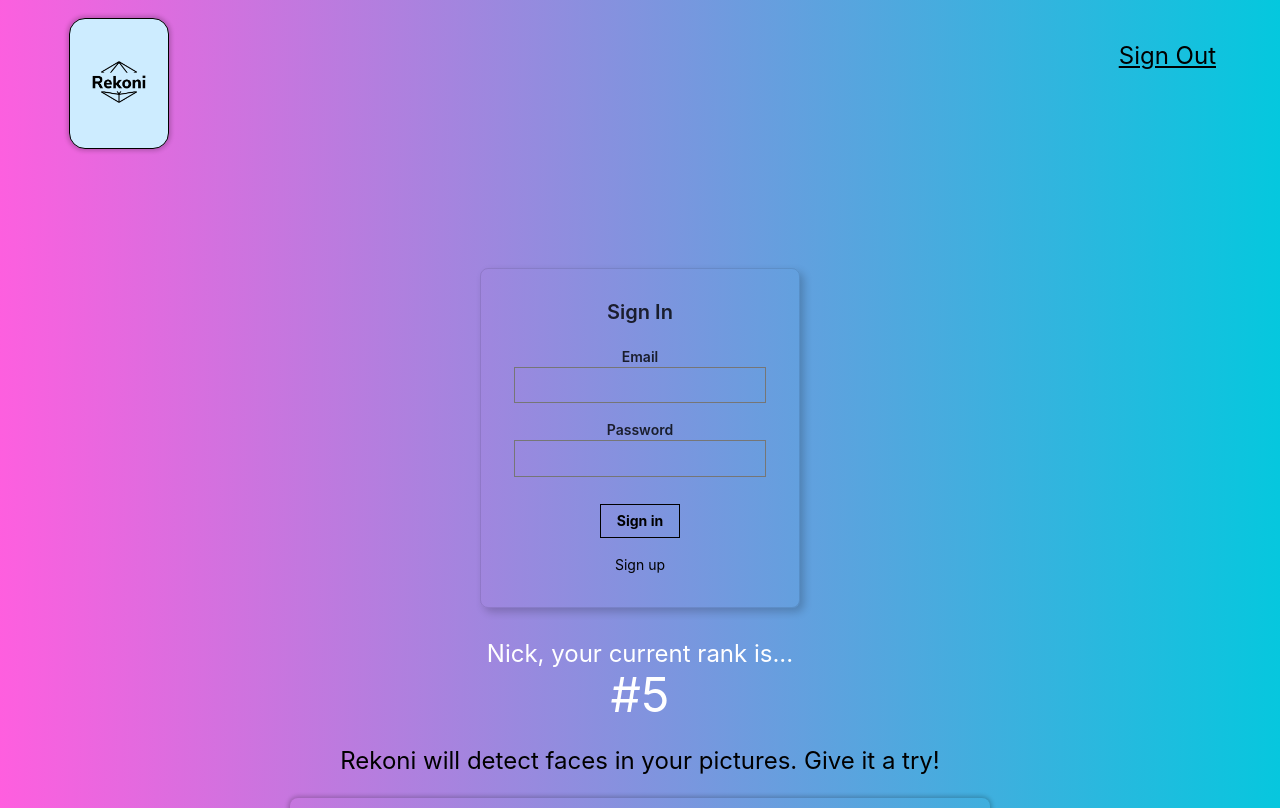
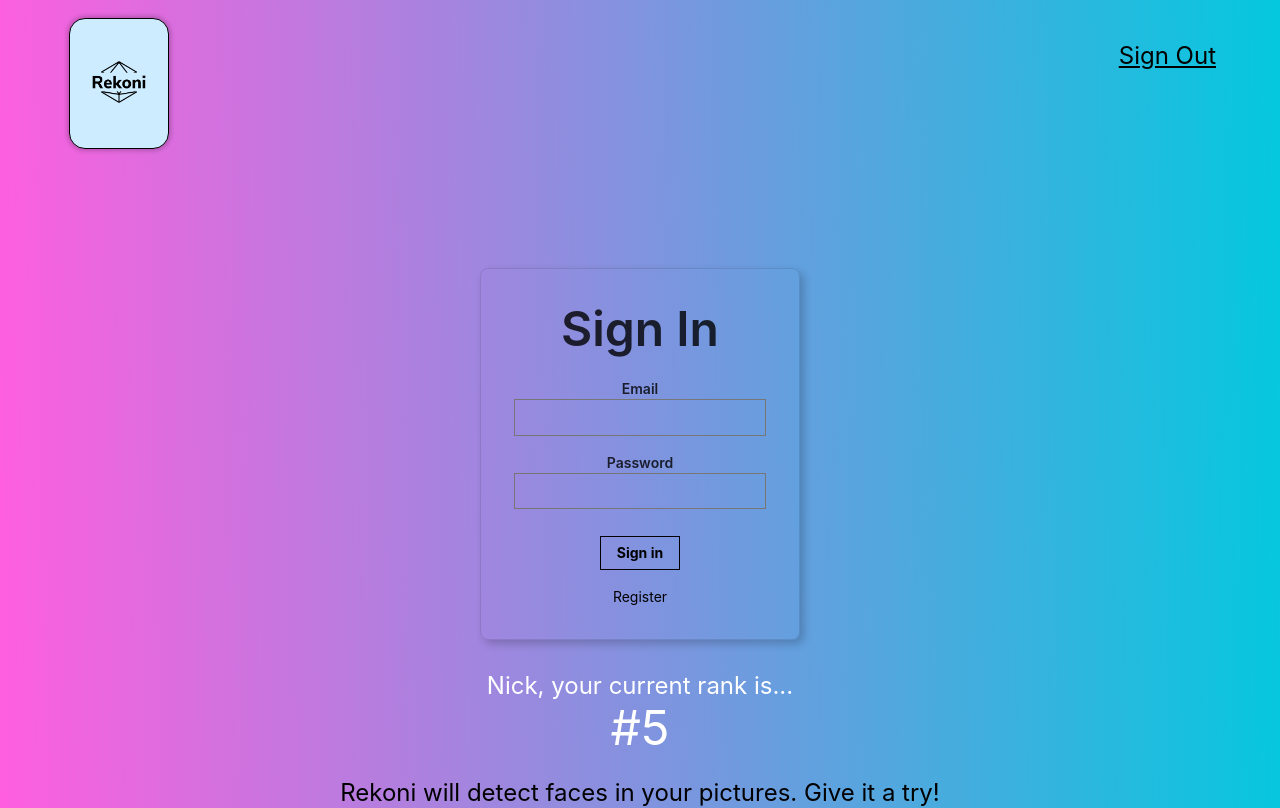
Before and after one commit to nickmurph/rekoni-front-end, a React (Create React App) app: page / in a window 1280 px wide. Shown: the top 808 px of the page. Built offline with nearby package versions, Linux system fonts and the light colour scheme.

Commit message:
further style tweaks to sign in form

```diff
--- a/src/components/SignIn/SignIn.js
+++ b/src/components/SignIn/SignIn.js
@@ -6,7 +6,7 @@ const SignIn = () => {
     <main className="pa4 black-80">
         <form className="measure">
             <fieldset id="sign_up" className="ba b--transparent ph0 mh0">
-            <legend className="f4 fw6 ph0 mh0 center">Sign In</legend>
+            <legend className="f1 fw6 ph0 mh0 center">Sign In</legend>
             <div className="mt3">
                 <label className="db fw6 lh-copy f6" for="email-address">Email</label>
                 <input className="pa2 input-reset ba bg-transparent hover-bg-black hover-white w-100" type="email" name="email-address"  id="email-address" />
@@ -20,7 +20,7 @@ const SignIn = () => {
             <input className="b ph3 pv2 input-reset ba b--black bg-transparent grow pointer f6 dib" type="submit" value="Sign in" />
             </div>
             <div className="lh-copy mt3">
-            <a href="#0" className="f6 link dim black db">Sign up</a>
+            <a href="#0" className="f6 link dim black db">Register</a>
             </div>
         </form>
     </main>
```
